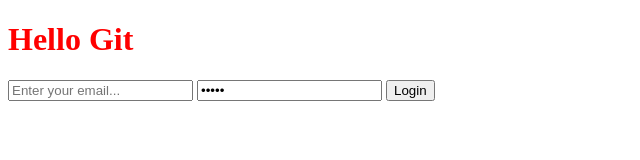
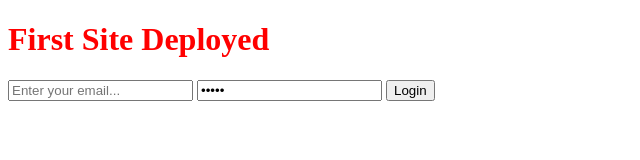
Before and after one commit to dafalava/my-awesome-project, a plain HTML site: page index.html in a window 1280 px wide. Shown: the whole page, without its empty margins (0-640 px from the left). Drawn offline with Linux system fonts and the light colour scheme.

Commit message:
Update index.html

```diff
--- a/index.html
+++ b/index.html
@@ -8,7 +8,7 @@
     <link rel="stylesheet" href="src/style.css" />
   </head>
   <body>
-    <h1>Hello Git</h1>
+    <h1>First Site Deployed</h1>
     <form>
       <input type="email" placeholder="Enter your email..." />
       <input type="password" value="Login" placeholder="Enter your password" />
```
